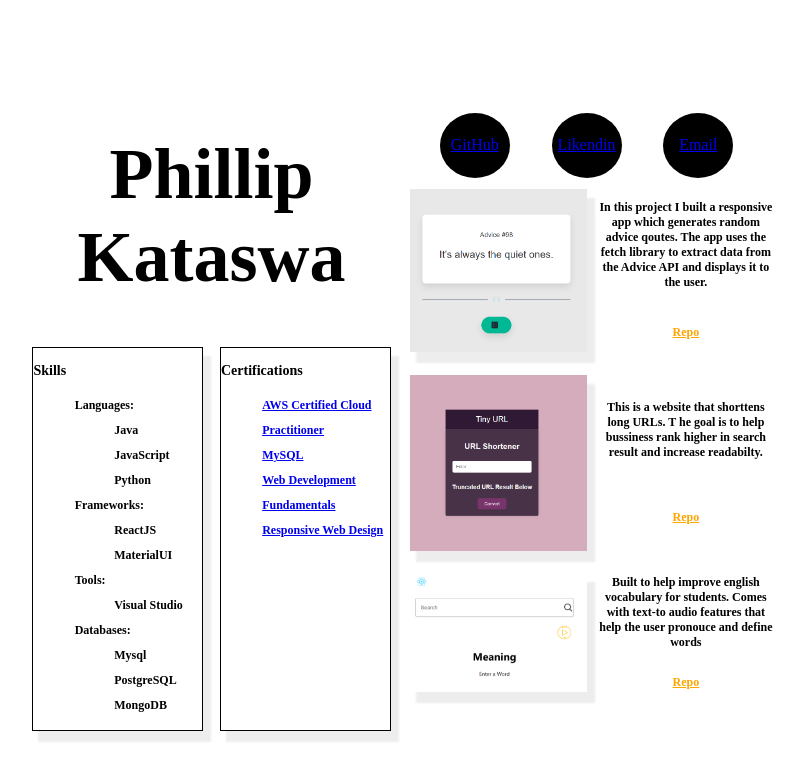
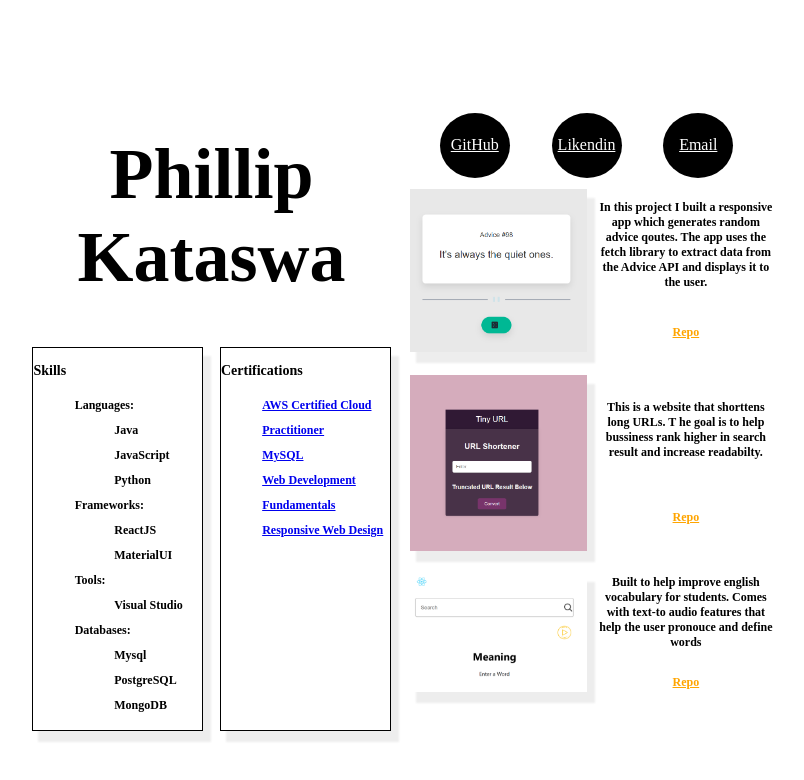
Before and after one commit to Artsia/2023Port, a React (Create React App) app in the folder myapp/: page / in a window 1280 px wide. Shown: the top 780 px of the page, without its empty margins (241-1045 px from the left). Built offline with nearby package versions, Linux system fonts and the light colour scheme.

Commit message:
change social media color links

```diff
--- a/myapp/src/index.css
+++ b/myapp/src/index.css
@@ -114,12 +114,16 @@
   width: 70px;
   height: 65px;
   background-color: black;
-  color:white;
+
   align-items: center;
   justify-content: center;
   border-radius: 100%;
   margin: 0 1px;
 
+}
+
+.blackCirlce a{
+  color:white;
 }
 
 
```
